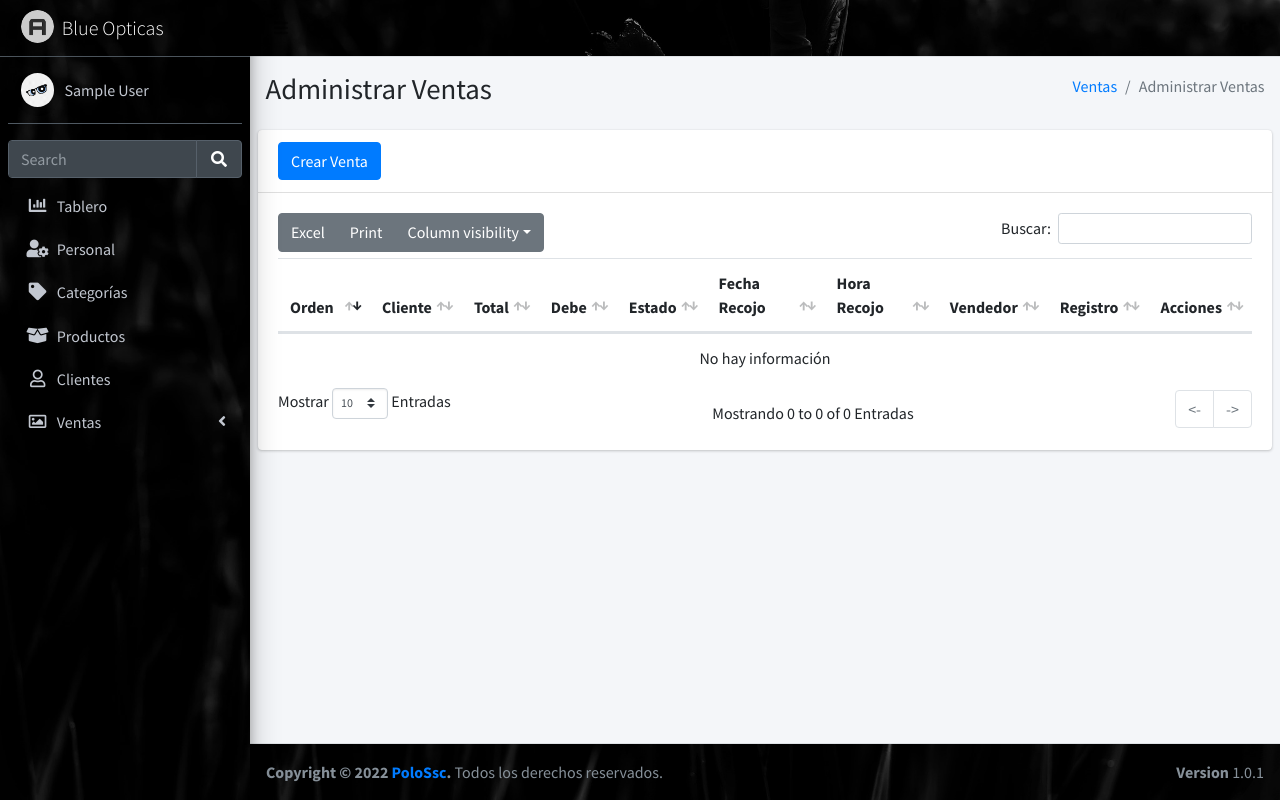
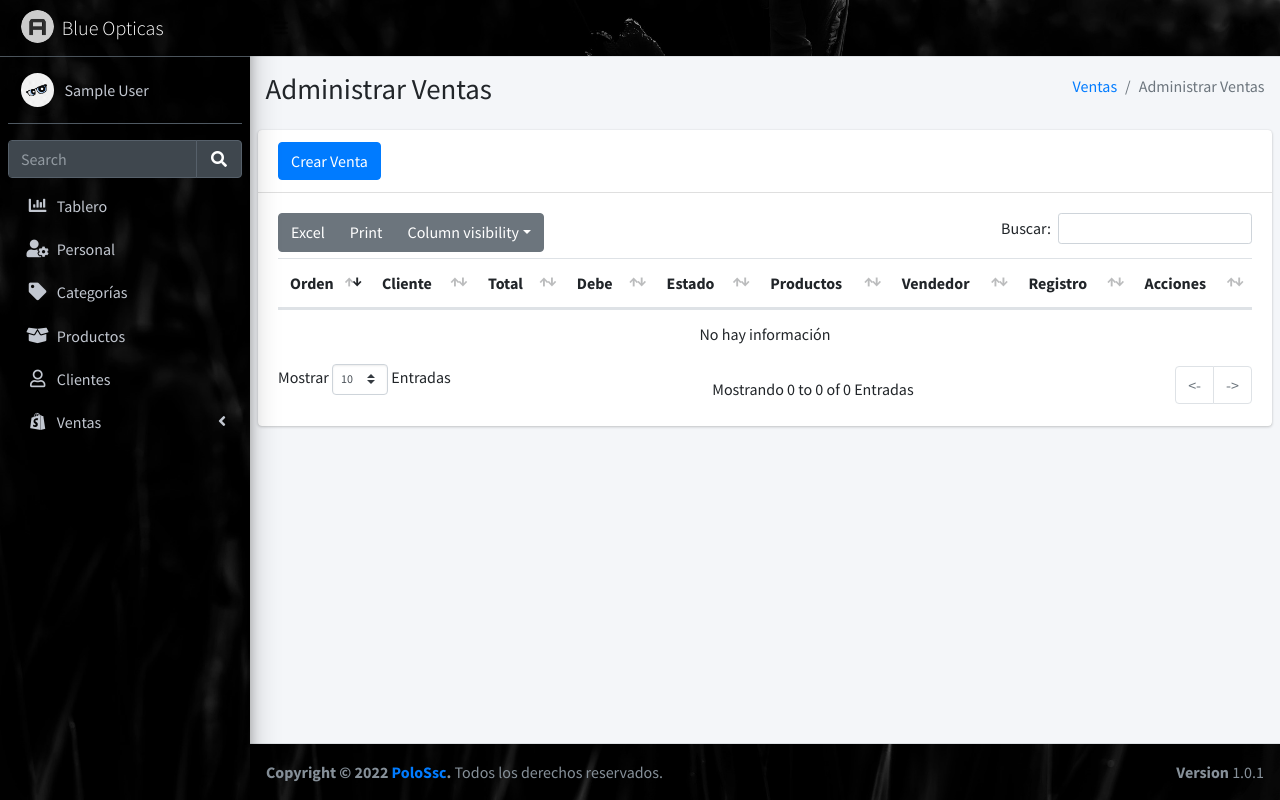
Before and after one commit to abelssc/blueopticas, a PHP site: page /administrar-ventas in a window 1280 px wide. Run offline with PHP 8.4, Linux system fonts and the light colour scheme; the visitor is signed in with stand-in values (Sample User, id 1); data that the repository does not hold is empty; some libraries are stand-ins or nearby versions.

Commit message:
TERMINADO CAMBIOS EN ADMIN C, EDITANDO EDITAR VENTA

```diff
--- a/ajax/ventas.ajax.php
+++ b/ajax/ventas.ajax.php
@@ -53,6 +53,14 @@
 
                 $venta['situacion']="<button class='btn btn-sm $estado'>".$venta['situacion']."</button>";
 
+                //PRODUCTOS
+                $venta['productos']??="";
+                $productos=preg_split('/,/',$venta['productos']);
+                $string="";
+                foreach ($productos as $producto) {
+                    $string.="<span class='btn btn-secondary btn-xs mr-1'>$producto</span>";
+                }
+                $venta['productos']="<div style='max-width:250px'>$string</div>";
                 // ACCIONES
                 $venta['acciones']='<div class="btn-group" style="gap:5px">
                 <button class="btn btn-info btnComprasCliente" data-toggle="modal" data-target="#modalComprasCliente" data-id="'.$venta["id"].'"><i class="fa fa-shopping-cart"></i></button>
--- a/modelo/ventas.modelo.php
+++ b/modelo/ventas.modelo.php
@@ -72,12 +72,15 @@
 
         public static function mdlgetVentas(){
             $db=crearConeccion();
-            $query="SELECT v.id,v.fecha_recojo,v.hora_recojo,s.situacion,u.usuario,c.cliente,acuenta,preciototal,(preciototal-IFNULL(acuenta,0)) as debe,v.registro from ventas v
+            $query="SELECT v.id,s.situacion,u.usuario,c.cliente,acuenta,preciototal,(preciototal-IFNULL(acuenta,0)) as debe,v.registro,GROUP_CONCAT(p.producto) as productos from ventas v
             LEFT JOIN clientes c ON v.clientes_id=c.id
             LEFT JOIN usuarios u ON v.usuarios_id=u.id
             LEFT JOIN situaciones s ON v.situacion_id=s.id
             LEFT JOIN (SELECT pv.ventas_id, SUM(pv.monto) as acuenta FROM pagosventas pv GROUP BY pv.ventas_id) pagos ON v.id=pagos.ventas_id
-            LEFT JOIN (SELECT vp.ventas_id, SUM(vp.cantidad*vp.precio) as preciototal FROM ventasproductos vp GROUP BY vp.ventas_id) preciototal ON v.id=preciototal.ventas_id";
+            LEFT JOIN (SELECT vp.ventas_id, SUM(vp.cantidad*vp.precio) as preciototal FROM ventasproductos vp GROUP BY vp.ventas_id) preciototal ON v.id=preciototal.ventas_id
+            LEFT JOIN ventasproductos vp ON vp.ventas_id=v.id
+            LEFT JOIN productos p ON vp.productos_id=p.id
+            GROUP BY v.id,s.situacion,u.usuario,c.cliente,acuenta,preciototal,(preciototal-IFNULL(acuenta,0)),v.registro";
             $res=$db->query($query);
             return $res->fetch_all(MYSQLI_ASSOC);
         }
--- a/vista/modulos/administrar-ventas.php
+++ b/vista/modulos/administrar-ventas.php
@@ -34,8 +34,7 @@
                 <th>Total</th>
                 <th>Debe</th>
                 <th>Estado</th>
-                <th>Fecha Recojo</th>
-                <th>Hora Recojo</th>
+                <th>Productos</th>
                 <th>Vendedor</th>
                 <th>Registro</th>
                 <th>Acciones</th>
@@ -71,8 +70,7 @@ SCRIPTS
         {data:"preciototal"},
         {data:"debe"},
         {data:"situacion"},
-        {data:"fecha_recojo"},
-        {data:"hora_recojo"},
+        {data:"productos"},
         {data:"usuario"},
         {data:"registro"},
         {data:"acciones"}
--- a/vista/modulos/menu.php
+++ b/vista/modulos/menu.php
@@ -72,7 +72,7 @@
             </li>
             <li class="nav-item">
                 <a href="#" class="nav-link">
-                    <i class="nav-icon far fa-image"></i>
+                    <i class="nav-icon fab fa-shopify"></i>
                     <p>
                         Ventas
                         <i class="fas fa-angle-left right"></i>
--- a/vista/plantilla.php
+++ b/vista/plantilla.php
@@ -45,7 +45,7 @@ CARGAMOS SCRIPTS
 <!-- AdminLTE App -->
 <script src="/blueopticas/vista/dist/js/adminlte.min.js"></script>
 <!-- AdminLTE for demo purposes -->
-<script src="/blueopticas/vista/dist/js/demo.js"></script>
+<!-- <script src="/blueopticas/vista/dist/js/demo.js"></script> -->
 <!--==========================
 DATATABLES
 ==========================-->
```
